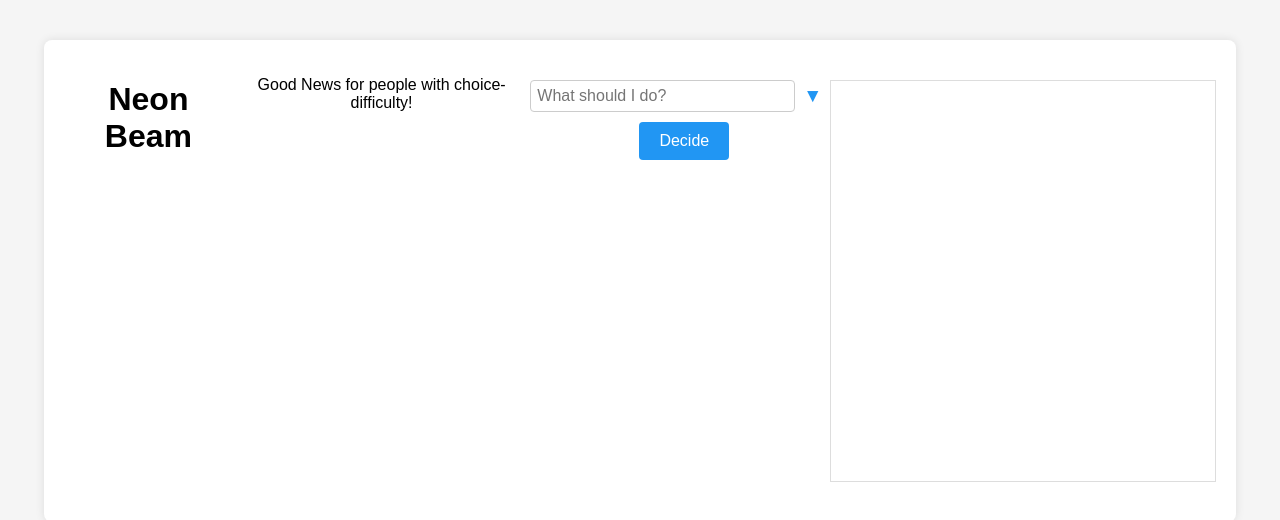
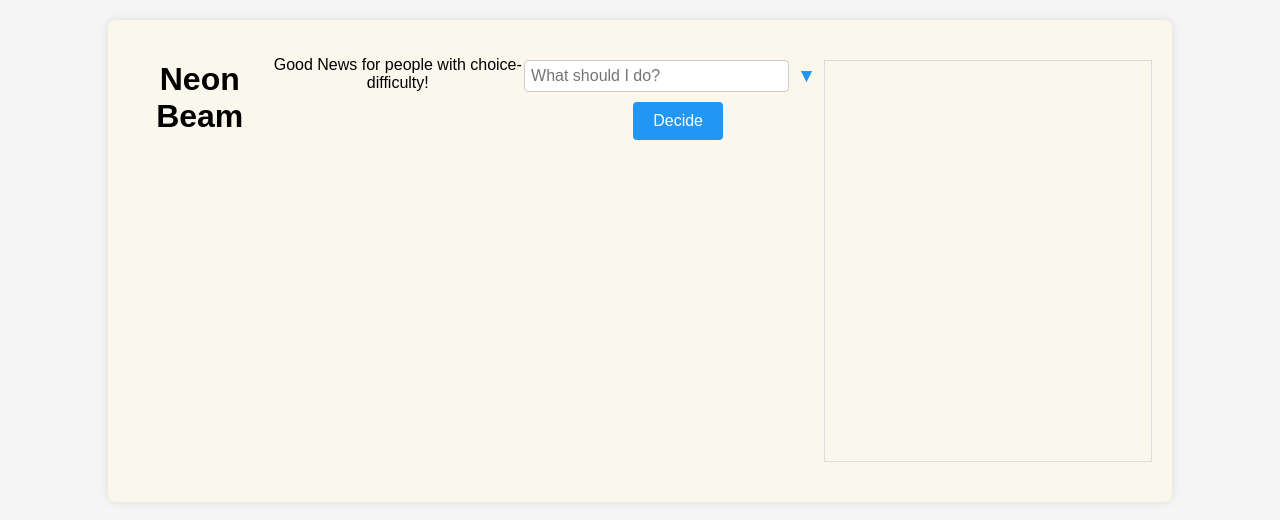
Before and after one commit to WFYishere/NeonBeam, a website: page public/index.html in a window 1280 px wide. Drawn offline with Linux system fonts and the light colour scheme.

Commit message:
container size fixing

```diff
--- a/public/style.css
+++ b/public/style.css
@@ -11,14 +11,14 @@ body {
     flex-direction: row; /* Align elements horizontally */
     justify-content: space-between;
     align-items: flex-start;
-    max-width: 90%; /*600px*/
+    max-width: 80%; /*600px*/
     margin: 0 auto;
     padding: 20px;
     text-align: center;
-    background-color: #ffffff;
+    background-color: #faf8ed;
     box-shadow: 0 0 10px rgba(0, 0, 0, 0.1);
     border-radius: 8px;
-    margin-top: 40px;
+    margin-top: 20px; /* 40px */
 }
 
 h1 {
```
